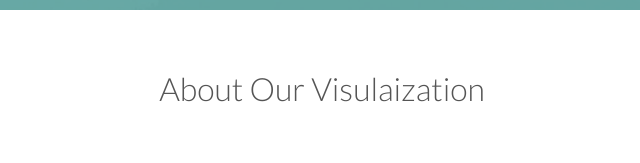
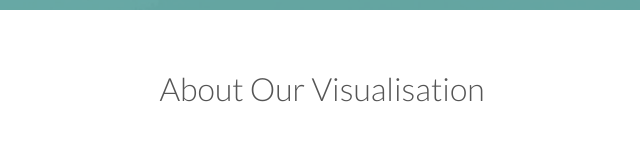
Before and after one commit to antoniosfiala/UCL_Visualisation_Population_Flow, a plain HTML site: page Website/index.html in a window 1280 px wide. Shown: the part 590-753 px from the top of the page, 318-958 px from the left. Drawn offline with nearby package versions, Linux system fonts and the light colour scheme.

Commit message:
Update index.html

```diff
--- a/Website/index.html
+++ b/Website/index.html
@@ -77,7 +77,7 @@
       <div class="container">
 
         <div class="section-title">
-          <h2>About Our Visulaization</h2>
+          <h2>About Our Visualisation</h2>
         </div>
 
         <div class="row">
```
